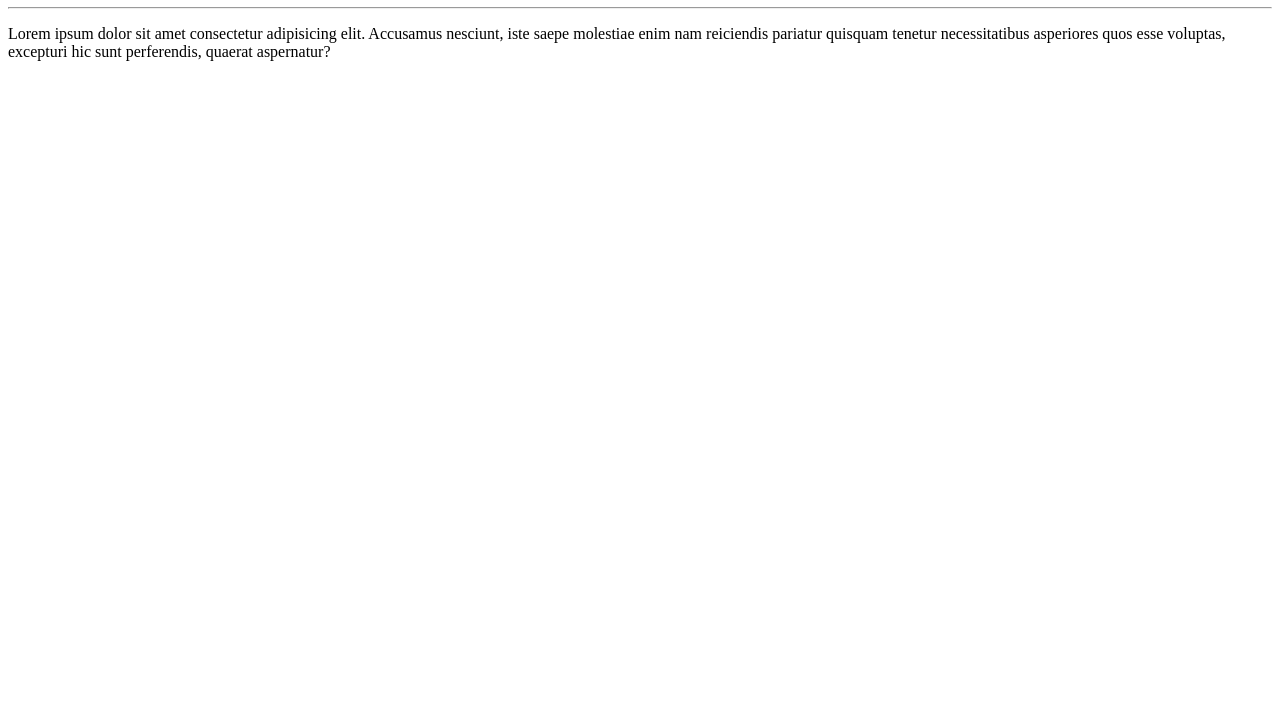
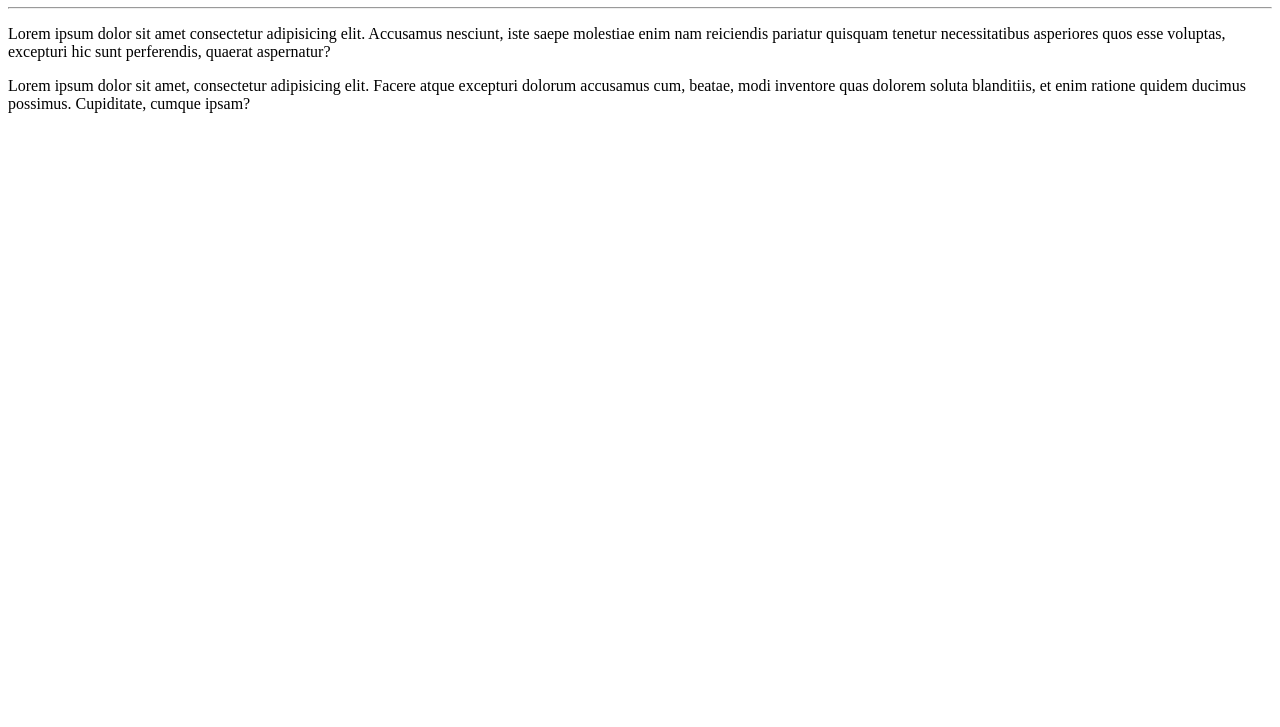
Before and after one commit to rudriken/Ola-Mundo, a plain HTML site: page site-exemplo/index.html in a window 1280 px wide. Shown: the part 73-800 px from the top of the page. Drawn offline with Linux system fonts and the light colour scheme.

Commit message:
adicionei um parágrafo

```diff
--- a/site-exemplo/index.html
+++ b/site-exemplo/index.html
@@ -9,5 +9,6 @@
     <h1>Olá, Mundo!</h1>
     <hr>
     <p>Lorem ipsum dolor sit amet consectetur adipisicing elit. Accusamus nesciunt, iste saepe molestiae enim nam reiciendis pariatur quisquam tenetur necessitatibus asperiores quos esse voluptas, excepturi hic sunt perferendis, quaerat aspernatur?</p>
+    <p>Lorem ipsum dolor sit amet, consectetur adipisicing elit. Facere atque excepturi dolorum accusamus cum, beatae, modi inventore quas dolorem soluta blanditiis, et enim ratione quidem ducimus possimus. Cupiditate, cumque ipsam?</p>
 </body>
 </html>
```
